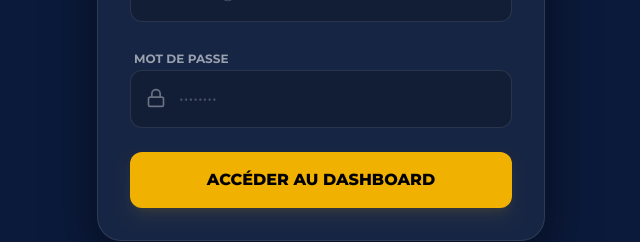
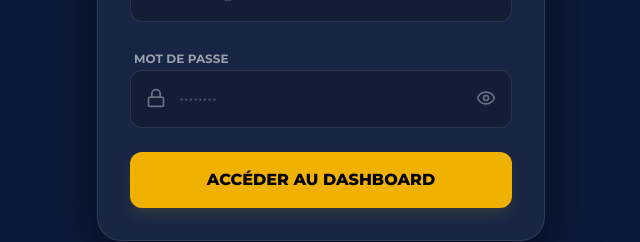
Before and after one commit to Informatics-mas/buvons-du-catho, a React (Vite) app: page /login in a window 1280 px wide. Shown: the part 403-645 px from the top of the page, without its empty margins (319-959 px from the left). Built offline with nearby package versions, Linux system fonts and the light colour scheme.

Commit message:
new feature: login view or cache password

```diff
--- a/src/pages/Login.jsx
+++ b/src/pages/Login.jsx
@@ -1,17 +1,18 @@
 import { useState, useEffect } from "react";
 import { useNavigate, useLocation } from "react-router-dom";
-import { Lock, Mail, Loader2, ShieldCheck } from "lucide-react";
+// Ajout des icônes Eye et EyeOff pour la visibilité
+import { Lock, Mail, Loader2, ShieldCheck, Eye, EyeOff } from "lucide-react";
 
 export default function Login() {
   const [email, setEmail] = useState("");
   const [password, setPassword] = useState("");
+  const [showPassword, setShowPassword] = useState(false); // État pour basculer la visibilité
   const [loading, setLoading] = useState(false);
   const [error, setError] = useState("");
 
   const navigate = useNavigate();
   const location = useLocation();
 
-  // 1. Rediriger si déjà connecté
   useEffect(() => {
     if (localStorage.getItem("adminToken")) {
       navigate("/admin");
@@ -33,10 +34,7 @@ export default function Login() {
       const data = await res.json();
 
       if (res.ok && data.token) {
-        // IMPORTANT : Utilisation de 'adminToken' pour la cohérence globale
         localStorage.setItem("adminToken", data.token);
-
-        // Redirige vers la page demandée initialement ou vers /admin
         const origin = location.state?.from?.pathname || "/admin";
         navigate(origin);
       } else {
@@ -53,7 +51,6 @@ export default function Login() {
     <div className="min-h-screen flex items-center justify-center bg-[#0B1A3B] bg-[radial-gradient(circle_at_top_right,_var(--tw-gradient-stops))] from-[#1a2e5a] via-[#0B1A3B] to-black p-4">
       <div className="w-full max-w-md animate-fadeIn">
 
-        {/* Logo / Icône de protection */}
         <div className="flex justify-center mb-6">
           <div className="p-4 bg-yellow-500/10 rounded-full border border-yellow-500/20">
             <ShieldCheck className="h-10 w-10 text-yellow-500" />
@@ -96,14 +93,23 @@ export default function Login() {
               <label className="text-xs font-bold text-gray-400 uppercase ml-1">Mot de passe</label>
               <div className="relative group">
                 <input
-                  type="password"
-                  className="w-full bg-black/20 border border-white/10 rounded-xl py-4 px-4 pl-12 text-white placeholder-gray-600 focus:outline-none focus:border-yellow-500 focus:ring-1 focus:ring-yellow-500 transition-all duration-300"
+                  type={showPassword ? "text" : "password"} // Type dynamique selon l'état[cite: 6]
+                  className="w-full bg-black/20 border border-white/10 rounded-xl py-4 px-4 pl-12 pr-12 text-white placeholder-gray-600 focus:outline-none focus:border-yellow-500 focus:ring-1 focus:ring-yellow-500 transition-all duration-300"
                   placeholder="••••••••"
                   value={password}
                   onChange={(e) => setPassword(e.target.value)}
                   required
                 />
                 <Lock className="absolute left-4 top-4.5 h-5 w-5 text-gray-500 group-focus-within:text-yellow-500 transition-colors" />
+
+                {/* Bouton pour afficher/cacher[cite: 6] */}
+                <button
+                  type="button" // Important pour ne pas soumettre le formulaire[cite: 6]
+                  onClick={() => setShowPassword(!showPassword)}
+                  className="absolute right-4 top-4.5 text-gray-500 hover:text-yellow-500 transition-colors focus:outline-none"
+                >
+                  {showPassword ? <EyeOff size={20} /> : <Eye size={20} />}
+                </button>
               </div>
             </div>
 
```
